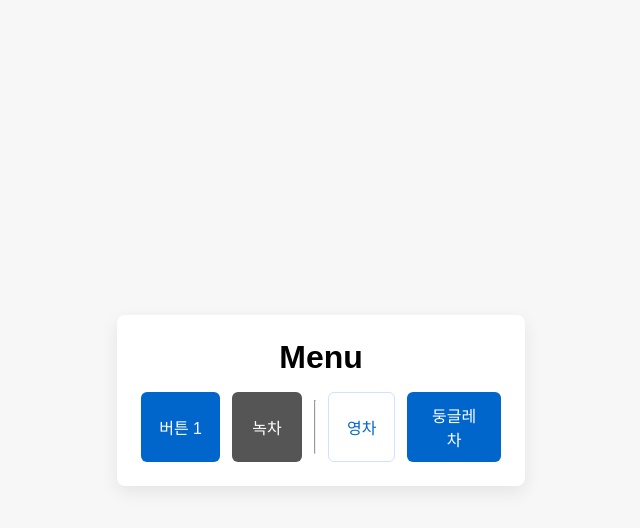
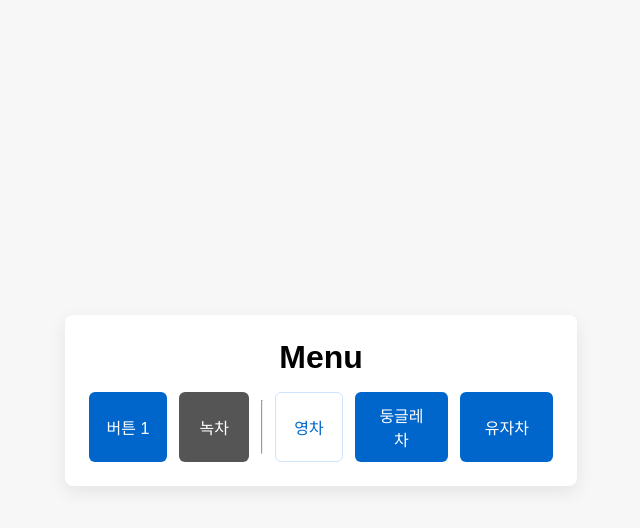
Before and after one commit to get6/david, a Flask app: page /menu in a window 1280 px wide. Shown: the top 528 px of the page, without its empty margins (319-959 px from the left). Run offline with Flask 3, Linux system fonts and the light colour scheme.

Commit message:
유자차 추가

```diff
--- a/templates/menu.html
+++ b/templates/menu.html
@@ -23,6 +23,7 @@
         <hr>
         <button class="ghost" onclick="alert('영차 클릭')">영차</button>
         <button name="menu2" style="width:70pt;">둥글레차</button>
+        <button name="menu3" style="width:70pt;">유자차</button>
       </div>
     </div>
   </body>
```
